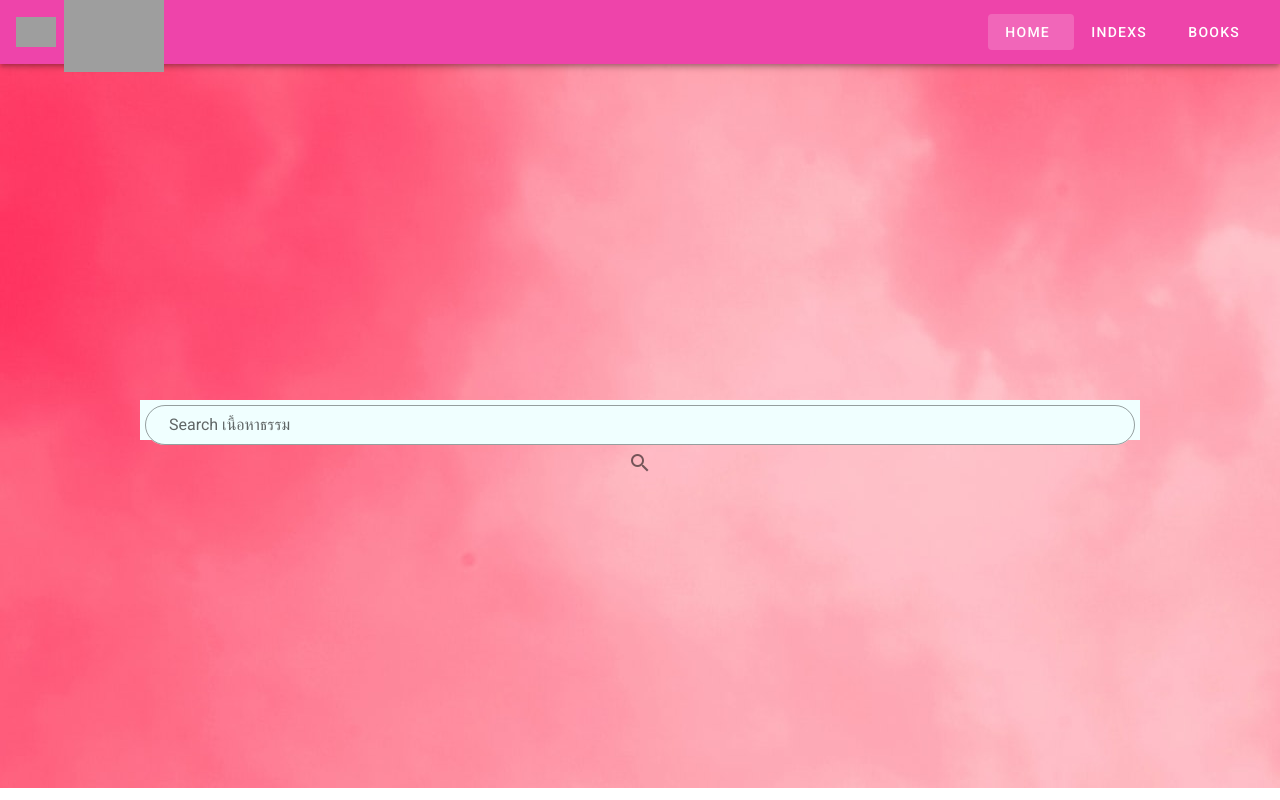
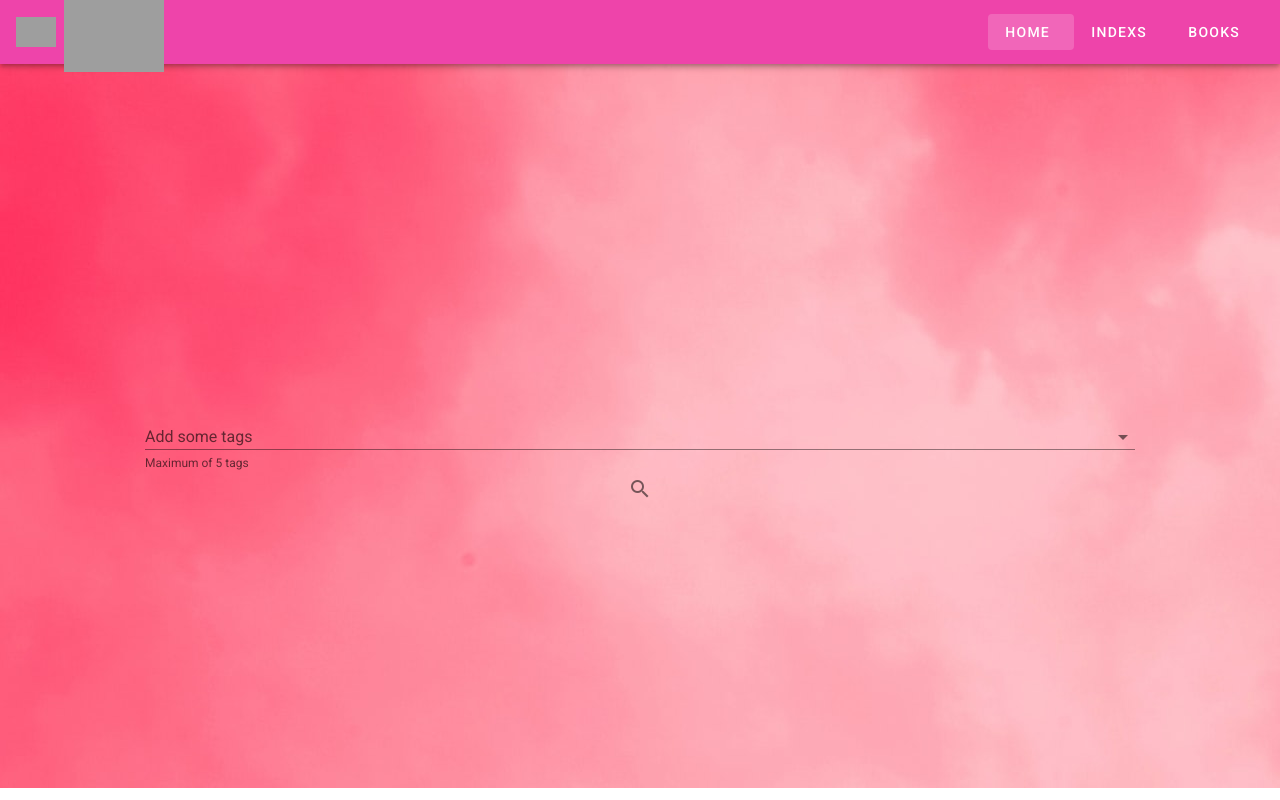
Before and after one commit to idream715/book101, a Vue app: page / in a window 1280 px wide. Built offline with nearby package versions, Linux system fonts and the light colour scheme; grey boxes are pictures that could not be loaded; a small style sheet from the web is missing.

Commit message:
update 0.2

```diff
--- a/src/store/index.js
+++ b/src/store/index.js
@@ -10,7 +10,9 @@ export default new Vuex.Store({
     books:[],
     totalsIndexs:0,
     indexs:[],
-    overlay:false
+    overlay:false,
+    marks:[],
+    words_search:[]
   },
   mutations: {
     SET_BOOKS(state, payload){
@@ -27,6 +29,12 @@ export default new Vuex.Store({
     },
     SET_OVERLAY(state,payload){
       state.overlay  = payload
+    },
+    SET_MARKS(state,payload){
+      state.marks = payload
+    },
+    SET_WORDS_SEARCH(state,payload){
+      state.words_search = payload
     }
   },
   actions: {
@@ -39,16 +47,35 @@ export default new Vuex.Store({
         })
         .catch(err => console.log(err))
     },
-    getFirstIndexsFromApi({ commit },words){
-      let t = true
-      let f = false
-      commit('SET_OVERLAY', t)
-      callApi.getData(`?path=/indexs&limit=20&query={"$and":[${words}]} `)
+    setwordssearch({commit},words){
+      commit('SET_WORDS_SEARCH',words)
+    },
+    setFirstIndexsFromApi({ commit },words){
+      commit('SET_WORDS_SEARCH',words)
+      let tags = []
+      words.forEach(element => {
+        let tag = `{"search_index":{"$regex":"${element}"}}`
+        tags.push(tag)
+      });
+
+      commit('SET_OVERLAY', true)
+      callApi.getData(`?path=/indexs&limit=20&query={"$and":[${tags}]} `)
       .then(res=>{
         let data = res.data
-        commit('SET_OVERLAY', f)
+        commit('SET_OVERLAY', false)
         commit('SET_TOTALS_INDEXS', data.nitems)
         commit('SET_INDEXS', data.items)
+
+        let details = data.items.map(x=>x.search_index)
+        let marks = []
+        details.forEach(index => {
+          let render = index
+          words.forEach(word=>{
+            render = render.replace(word,`<mark>${word}</mark>`)
+          })
+            marks.push(render)
+          })
+        commit('SET_MARKS',marks)
           console.log(data.items)
         })
         .catch(err => console.log(err))
@@ -68,7 +95,14 @@ export default new Vuex.Store({
       return state.indexs
     },
     getoverlay(state){
+      console.log(state.overlay)
       return state.overlay
+    },
+    getmarks(state){
+      return state.marks
+    },
+    getwords_search(state){
+      return state.words_search
     }
   }
 })
--- a/src/views/Home.vue
+++ b/src/views/Home.vue
@@ -4,16 +4,29 @@
         <div>
 
           <div class="search">
-          <v-text-field
-            label="Search เนื้อหาธรรม"
-            outlined
-            dense
-            rounded
-            class="search"
-            v-model="searchs"
-            height="15"
-          ></v-text-field>
-          <v-btn icon @click="search(searchs)">
+            <v-combobox
+              v-model="model"
+              :items="items"
+              :search-input.sync="search"
+              hide-selected
+              hint="Maximum of 5 tags"
+              label="Add some tags"
+              multiple
+              persistent-hint
+              small-chips
+            >
+              <template v-slot:no-data>
+                <v-list-item>
+                  <v-list-item-content>
+                    <v-list-item-title>
+                      No results matching "<strong>{{ search }}</strong>". Press <kbd>enter</kbd> to create a new one
+                    </v-list-item-title>
+                  </v-list-item-content>
+                </v-list-item>
+              </template>
+            </v-combobox>
+
+            <v-btn  icon @click="clicksearch">
               <v-icon>mdi-magnify</v-icon>
             </v-btn>
           </div>
@@ -28,38 +41,34 @@
 export default {
   data () {
       return {
-        searchs:"",
+         items: ['บุญ', 'วิชชา', 'Vue', 'Vuetify'],
+         search: null,
       }
     },
 
   created(){
     if(!(this.indexs.length===0)){
-      let non = "non"
-      this.$store.dispatch('getFirstIndexsFromApi',non)
+      this.$store.dispatch('setFirstIndexsFromApi',[])
     }
   },
-
-
   computed:{
     indexs(){
       return this.$store.getters.getIndexs
     }
   },
   methods:{
-    search(input){
-      let words = input.split(" ")
-      let words_search = []
-      words.forEach(element => {
-        let tag = `{"search_index":{"$regex":"${element}"}}`
-        words_search.push(tag)
-      });
-      this.$store.dispatch('getFirstIndexsFromApi',words_search)
+    clicksearch(){
+      this.$store.dispatch('setFirstIndexsFromApi',this.model)
       this.$router.push('/Indexs')
-
     }
-  }
-
-
+  },
+   watch: {
+    model (val) {
+      if (val.length > 5) {
+        this.$nextTick(() => this.model.pop())
+      }
+    },
+  },
 }
 </script>
 
@@ -80,7 +89,7 @@ export default {
 }
 .search{
   width: 1000px;
-  background-color: azure;
+  /* background-color: azure; */
   padding: 5px;
   padding-bottom: 0;
   scale: 50px;
--- a/src/views/Indexs.vue
+++ b/src/views/Indexs.vue
@@ -2,14 +2,49 @@
   <div class="indexs">
      <v-container fluid >
        <v-row>
+         <v-row class="row" align="center" justify="center">
+
+              <v-col cols="10" class="mb-12">
+                <v-combobox
+                  v-model="search__pageindex"
+                  :items="items"
+                  :search-input.sync="search"
+                  hide-selected
+                  hint="Maximum of 5 tags"
+                  label="Add some tags"
+                  multiple
+                  persistent-hint
+                  small-chips
+                >
+                  <template v-slot:no-data>
+                    <v-list-item>
+                      <v-list-item-content>
+                        <v-list-item-title>
+                          No results matching "<strong>{{ search }}</strong>". Press <kbd>enter</kbd> to create a new one
+                        </v-list-item-title>
+                      </v-list-item-content>
+                    </v-list-item>
+                  </template>
+                </v-combobox>
+              </v-col>
+              <v-col cols="2" class="mb-10">
+                <v-btn icon @click="clicksearch(getwords)">
+                  <v-icon>mdi-magnify</v-icon>
+                </v-btn>
+              </v-col>
+
+          </v-row>
+       </v-row>
+       <v-row>
         <v-col cols="12">
+
           <div v-for="(index,i) in indexs" :key="i" :value="index">
+
             <v-card height="" flat>
-
               <v-card-title>
                 <v-col cols="12">
                   <v-card-item-content >
-                    <v-list-item-title class="headline" v-text="index.search_index"></v-list-item-title>
+                    <v-list-item-title class="headline" v-html="marks[i]"></v-list-item-title>
                     <v-list-item-title class="grey--text">Book {{index.search_heading}}</v-list-item-title>
                     <p>{{text_render(index.search_details)}}</p>
                   </v-card-item-content>
@@ -21,9 +56,10 @@
                   </v-card-item-action>
                 </v-col>
               </v-card-title><hr>
+            </v-card>
 
-            </v-card>
           </div>
+
           <v-dialog v-model="dialog" width="600">
             <v-card>
               <v-card-title class="headline grey lighten-2" primary-title>{{head_content}}</v-card-title>
@@ -37,9 +73,11 @@
               </v-card-actions>
             </v-card>
           </v-dialog>
-          <v-overlay :value="overlay">
+
+          <v-overlay v-model="setoverlay">
             <v-progress-circular indeterminate size="64"></v-progress-circular>
           </v-overlay>
+
         </v-col>
       </v-row><br>
     </v-container>
@@ -59,15 +97,32 @@ export default {
         dialog: false,
         content:"",
         head_content:"",
-        overlay: false,
+        searchs:"",
+
+
       }
     },
   computed:{
     setoverlay(){
-     return this.overlay === this.$store.getters.getoverlay
-    },
+      return this.$store.getters.getoverlay
+      },
     indexs(){
       return this.$store.getters.getIndexs
+    },
+    marks(){
+      return this.$store.getters.getmarks
+    },
+    getwords(){
+      return this.$store.getters.getwords_search
+    },
+    search__pageindex: {
+			get: function() {
+				let words = this.$store.getters.getwords_search
+				return words
+			},
+			set: function(value) {
+        this.$store.dispatch('setwordssearch',value)
+      },
     }
   },
   methods:{
@@ -83,16 +138,24 @@ export default {
     },
     text_render(input){
        let text = input.split("html")
-
        if(text.length>1){
          return input.split("html").slice(1).join(' ')
        }else{
          return input
        }
-
+    },
+     clicksearch(input){
+      this.$store.dispatch('setFirstIndexsFromApi',input)
     }
 
-  }
+  },
+   watch: {
+    search__pageindex (val) {
+      if (val.length > 5) {
+        this.$nextTick(() => this.model.pop())
+      }
+    },
+  },
 
 }
 </script>
```
